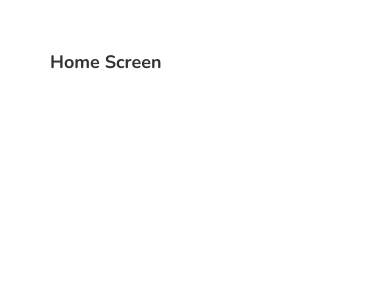
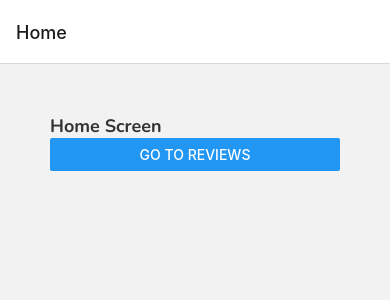
Before and after one commit to iamnachoj/GameZone, a React Native app: screen /Home in a window 390 px wide. Shown: the top 300 px of the page. Built offline with nearby package versions, Linux system fonts and the light colour scheme.

Commit message:
add navigation v5

```diff
--- a/App.js
+++ b/App.js
@@ -1,7 +1,14 @@
 import React, {useState} from 'react';
 import * as Font from 'expo-font';
+import AppLoading from 'expo-app-loading';
+
+//components
 import Home from './screens/home';
-import AppLoading from 'expo-app-loading';
+import ReviewDetails from './screens/reviewDetails';
+
+// navigator
+import {createStackNavigator} from '@react-navigation/stack';
+import {NavigationContainer} from '@react-navigation/native';
 
 const getFonts = () => {
   return (
@@ -13,10 +20,17 @@
 
 export default function App() {
   const [fontsLoaded, setFontsLoaded] = useState(false)
+  const Stack = createStackNavigator();
 
   if(fontsLoaded){
     return (
-      <Home/>
+      <NavigationContainer>
+      <Stack.Navigator>
+        {/* it automatically adds a navigation prop */}
+        <Stack.Screen name='Home' component={Home}/>
+        <Stack.Screen name='Reviews' component={ReviewDetails}/>
+      </Stack.Navigator>
+      </NavigationContainer>
     );
   } else {
     return (
--- a/package.json
+++ b/package.json
@@ -10,6 +10,7 @@
   "dependencies": {
     "@react-native-community/masked-view": "0.1.10",
     "@react-navigation/native": "^6.0.2",
+    "@react-navigation/stack": "^6.0.7",
     "expo": "~42.0.1",
     "expo-app-loading": "^1.1.2",
     "expo-status-bar": "~1.0.4",
@@ -20,8 +21,7 @@
     "react-native-reanimated": "~2.2.0",
     "react-native-safe-area-context": "3.2.0",
     "react-native-screens": "~3.4.0",
-    "react-native-web": "^0.17.1",
-    "react-navigation-stack": "^2.10.4"
+    "react-native-web": "^0.17.1"
   },
   "devDependencies": {
     "@babel/core": "^7.9.0"
--- a/screens/home.js
+++ b/screens/home.js
@@ -1,11 +1,17 @@
 import React from 'react';
-import { View, Text } from 'react-native';
+import { View, Text, Button } from 'react-native';
 import {globalStyles} from '../styles/global';
 
-export default function Home() {
+export default function Home({navigation}) {
+
+   const pressHandler = () => {
+      navigation.navigate('Reviews')
+   }
+
    return (
      <View style={globalStyles.container}>
        <Text style={globalStyles.titleText}>Home Screen</Text>
+       <Button title={'Go to Reviews'} onPress={pressHandler}/>
      </View>
    )
 }
```
Also changed, not shown: 1 other file (tests, documents, lock files or other folders).
